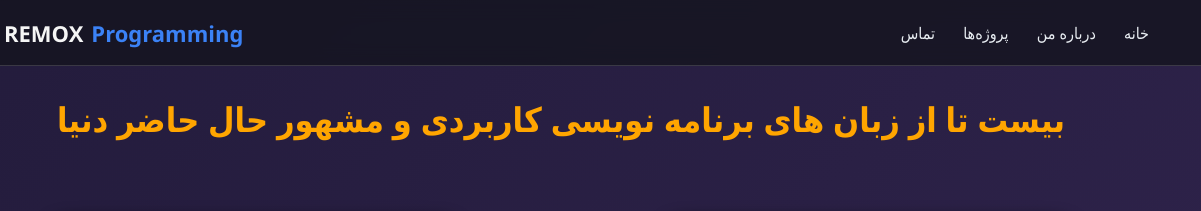
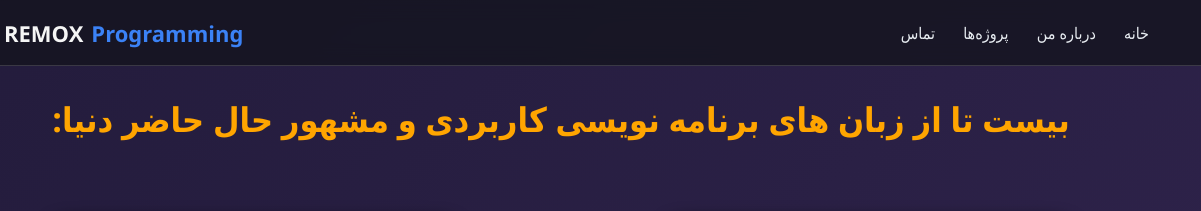
Before and after one commit to Remox-code/remox-personal, a plain HTML site: page pages/2.html in a window 1280 px wide. Shown: the top 211 px of the page, 79-1280 px from the left. Drawn offline with Linux system fonts and the light colour scheme.

Commit message:
Update 2.html

```diff
--- a/pages/2.html
+++ b/pages/2.html
@@ -28,7 +28,7 @@
   <div dir="rtl">
     <div id="title">
       <center>
-        <h1>بیست تا از زبان های برنامه نویسی کاربردی و مشهور حال حاضر دنیا</h1>
+        <h1>بیست تا از زبان های برنامه نویسی کاربردی و مشهور حال حاضر دنیا:</h1>
       </center>
     </div>
 <br>
@@ -271,6 +271,5 @@
 <img src="image/a.png" width="60" height="60">
 </a>
 
-
 </body>
 </html>
```
